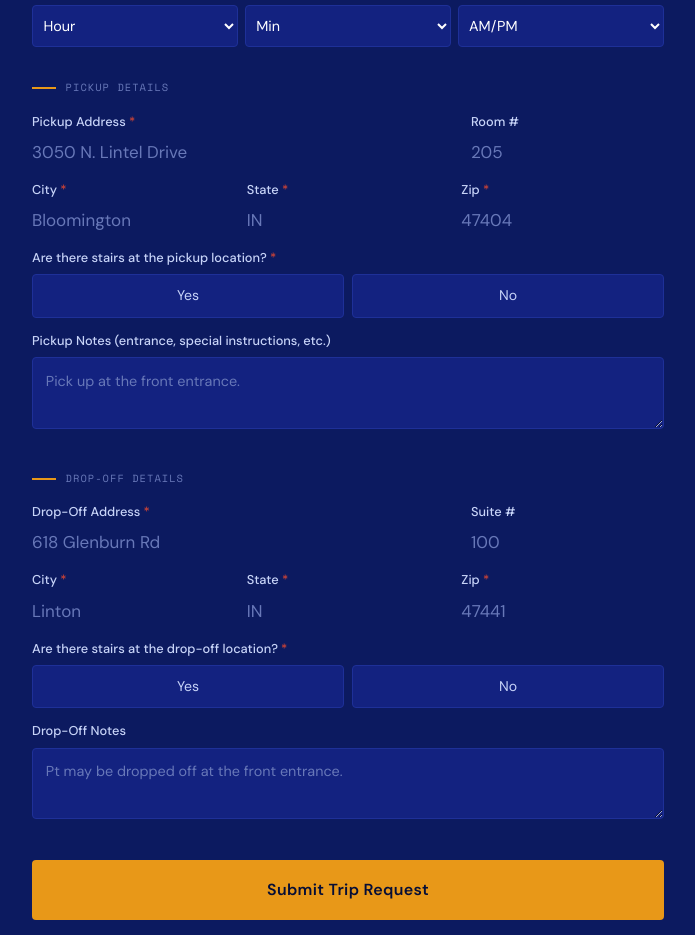
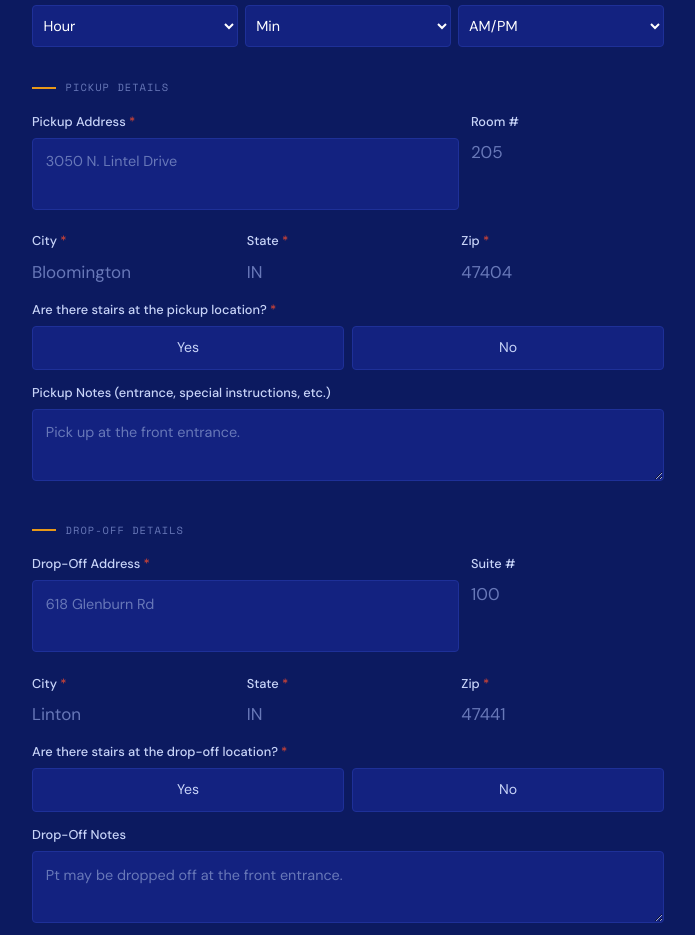
Before and after one commit to godfathereltee/ateam-transport, a Next.js app: page /book in a window 1280 px wide. Shown: the part 1260-2195 px from the top of the page, without its empty margins (292-987 px from the left). Built offline with nearby package versions, Linux system fonts and the light colour scheme.

Commit message:
Switch pickup and dropoff street fields to 2-row textarea

```diff
--- a/src/app/book/page.tsx
+++ b/src/app/book/page.tsx
@@ -303,7 +303,7 @@ export default function BookingPage() {
             <div style={{ display: 'grid', gap: '.75rem' }}>
               <div className="addr-row" style={{ display: 'grid', gridTemplateColumns: '3fr 1fr', gap: '.75rem' }}>
                 <Field label="Pickup Address" required>
-                  <input value={form.pickup_street} onChange={e => set('pickup_street', e.target.value)} placeholder="3050 N. Lintel Drive" />
+                  <textarea rows={2} style={{ resize: 'none' }} value={form.pickup_street} onChange={e => set('pickup_street', e.target.value)} placeholder="3050 N. Lintel Drive" />
                 </Field>
                 <Field label="Room #">
                   <input value={form.pickup_room} onChange={e => set('pickup_room', e.target.value)} placeholder="205" />
@@ -333,7 +333,7 @@ export default function BookingPage() {
             <div style={{ display: 'grid', gap: '.75rem' }}>
               <div className="addr-row" style={{ display: 'grid', gridTemplateColumns: '3fr 1fr', gap: '.75rem' }}>
                 <Field label="Drop-Off Address" required>
-                  <input value={form.destination_street} onChange={e => set('destination_street', e.target.value)} placeholder="618 Glenburn Rd" />
+                  <textarea rows={2} style={{ resize: 'none' }} value={form.destination_street} onChange={e => set('destination_street', e.target.value)} placeholder="618 Glenburn Rd" />
                 </Field>
                 <Field label="Suite #">
                   <input value={form.destination_suite} onChange={e => set('destination_suite', e.target.value)} placeholder="100" />
```
